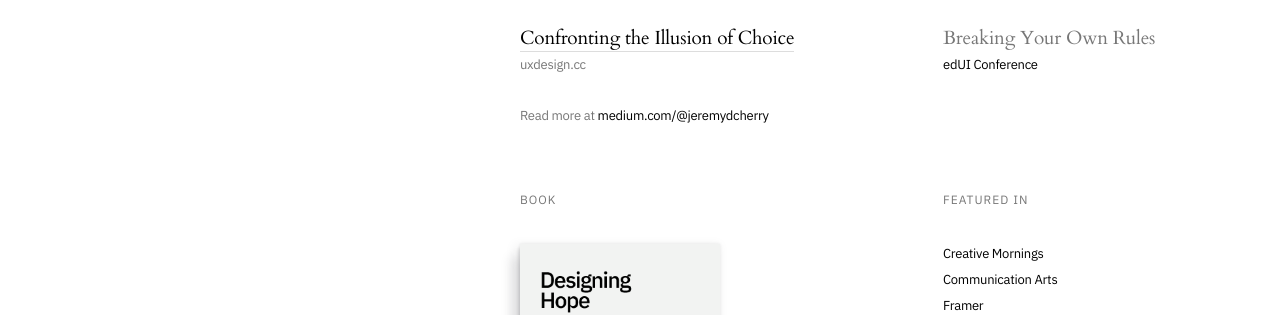
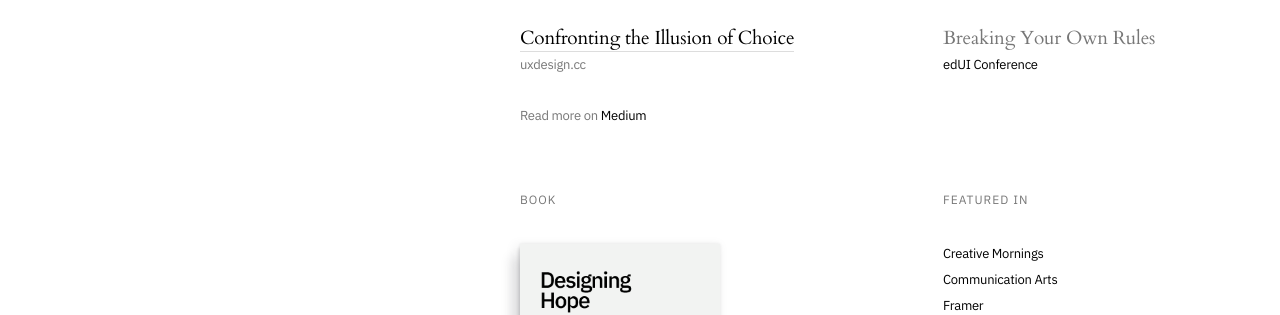
Before and after one commit to jeremydcherry/jeremydcherry.github.io, a Jekyll site: the page built from index.md, in a window 1280 px wide. Shown: the part 504-819 px from the top of the page. Built offline with Jekyll 4.4.1, drawn with Linux system fonts in a browser that asks for light colours.

Commit message:
Updated Writing links

```diff
--- a/index.md
+++ b/index.md
@@ -45,7 +45,7 @@
 	<h4>uxdesign.cc</h4>
 	<br/>
 	<!-- Read More -->
-	<h4>Read more at <a href="https://medium.com/@jeremydcherry" class="event">medium.com/@jeremydcherry</a></h4>
+	<h4>Read more on <a href="https://medium.com/@jeremydcherry" class="event">Medium</a></h4>
   </div>
   <!-- Events-->
   <div class="column-third col-third-3">
```
